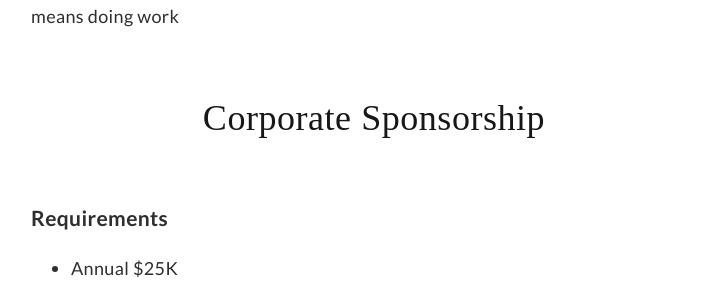
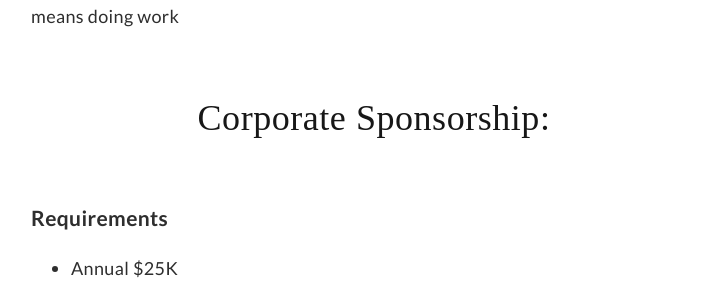
Before and after one commit to opendatainitiative/opendatainitiative.github.io, a Jekyll site: the page built from participation.md, in a window 1280 px wide and 1400 px high, scrolled down 260 px. Shown: the part 162-457 px from the top of the window, without its empty margins (266-988 px from the left). Built offline with Jekyll 4.4.1, drawn with Linux system fonts in a browser that asks for light colours; some of the changed text lies outside the part shown.

```diff
--- a/participation.md
+++ b/participation.md
@@ -7,7 +7,7 @@ title: Participation
 # Levels of Participation
 Sponsorship means money, membership means non-money support, contribution means doing work
 
-## Corporate Sponsorship
+<h2><a name=sponsorship>Corporate Sponsorship:</a></h2>
 ### Requirements
 * Annual $25K
 
@@ -33,7 +33,7 @@ Sponsorship means money, membership means non-money support, contribution means
 ## Event Sponsorship:
 * URL to Event section
 
-## Company membership:
+<h2><a name=membership>Company Membership:</a></h2>
 ### Requirements:
 * Send people to the ODI Summits
 * Annually, attend at least one event
@@ -57,7 +57,7 @@ Sponsorship means money, membership means non-money support, contribution means
 * Full access to ODI mailing list archives
 * Full access to ODI mailing lists and working groups (ODI will not sell or permit access to the mailing list membership for marketing purposes)
 
-## Company contributor:
+<h2><a name=contributor>Company Contributor:</a></h2>
 ### Requirements
 * Signs the ODI Corporate Contribution Licensing Agreement (CCLA) (Link to Licenses CCLA section)
 
```
